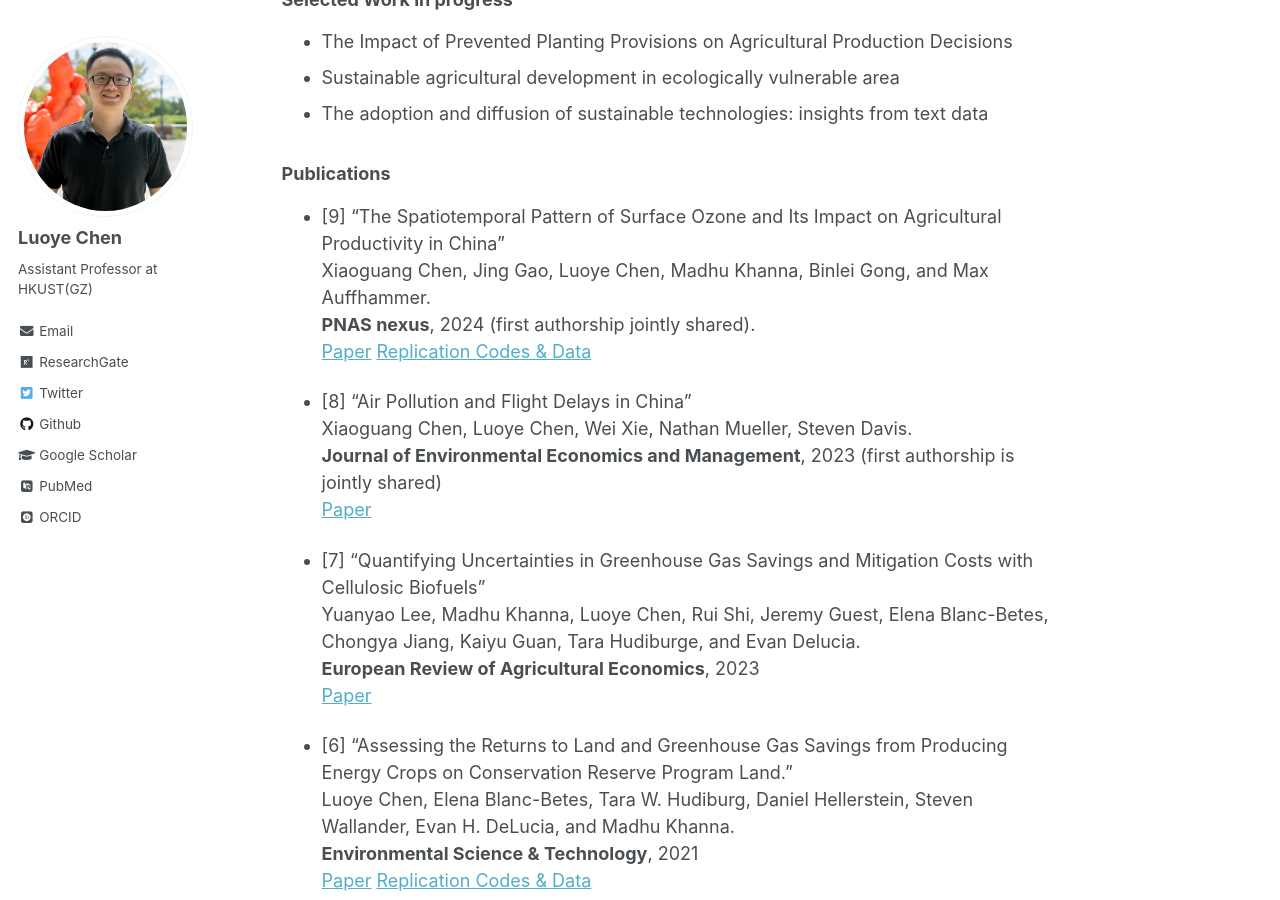
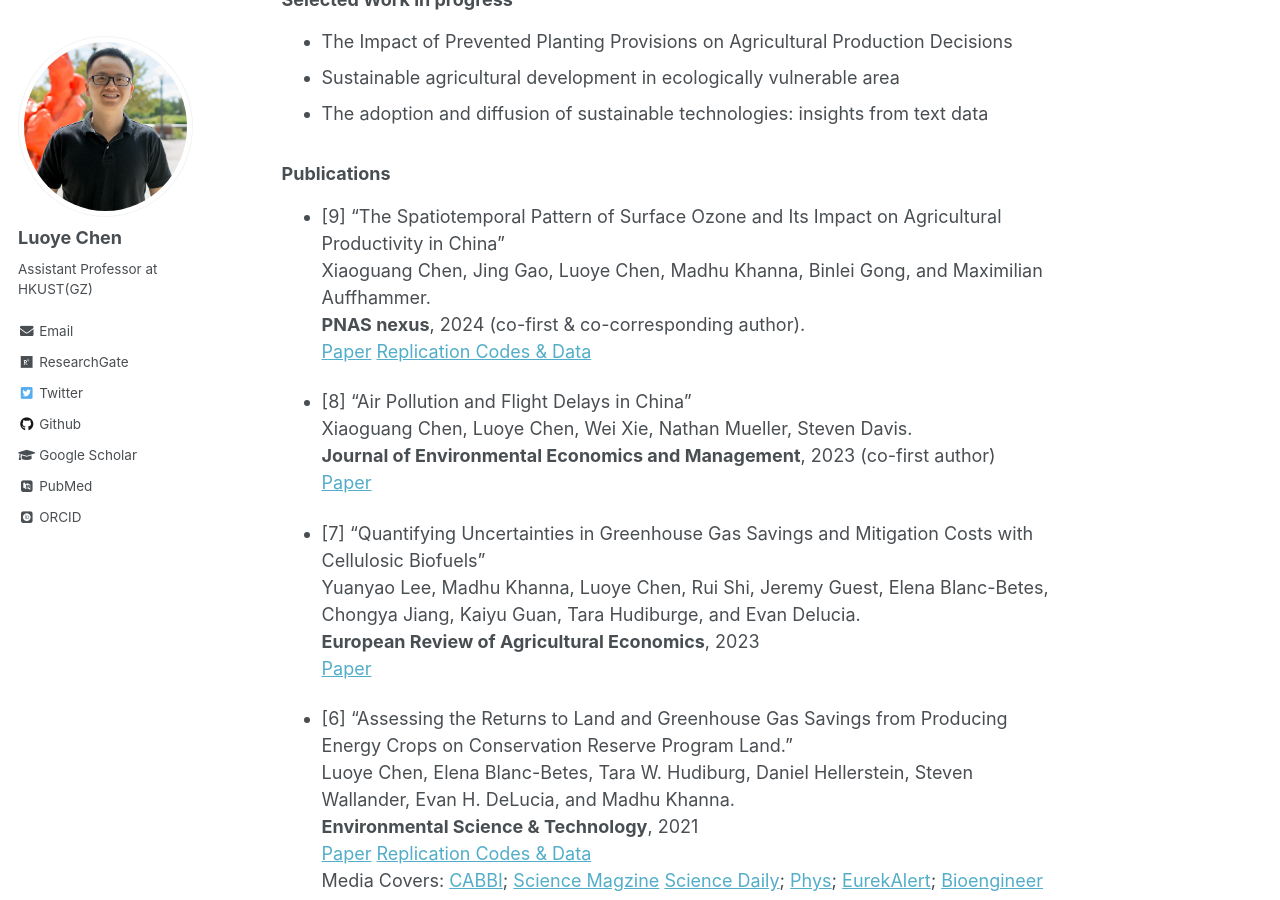
Before and after one commit to luoyec/luoyec.github.io, a Jekyll site: the page built from _pages/publication2.md, in a window 1280 px wide and 900 px high, scrolled down 463 px. Built offline with Jekyll 4.4.1, drawn with Linux system fonts in a browser that asks for light colours; some web fonts are replaced.

Commit message:
Update publication2.md

```diff
--- a/_pages/publication2.md
+++ b/_pages/publication2.md
@@ -20,13 +20,13 @@ redirect_from:
 
 ### Publications
 - [9] "The Spatiotemporal Pattern of Surface Ozone and Its Impact on Agricultural Productivity in China" \
-  Xiaoguang Chen, Jing Gao, Luoye Chen, Madhu Khanna, Binlei Gong, and Max Auffhammer. \
-  **PNAS nexus**, 2024 (first authorship jointly shared).\
+  Xiaoguang Chen, Jing Gao, Luoye Chen, Madhu Khanna, Binlei Gong, and Maximilian Auffhammer. \
+  **PNAS nexus**, 2024 (co-first & co-corresponding author).\
   [Paper](https://doi.org/10.1093/pnasnexus/pgad435) [Replication Codes & Data](https://zenodo.org/records/10280292)
 
 - [8] “Air Pollution and Flight Delays in China" \
   Xiaoguang Chen, Luoye Chen, Wei Xie, Nathan Mueller, Steven Davis. \
-  **Journal of Environmental Economics and Management**, 2023 (first authorship is jointly shared) \
+  **Journal of Environmental Economics and Management**, 2023 (co-first author) \
   [Paper](https://doi.org/10.1016/j.jeem.2023.102810)
 
 - [7] "Quantifying Uncertainties in Greenhouse Gas Savings and Mitigation Costs with Cellulosic Biofuels" \
```
